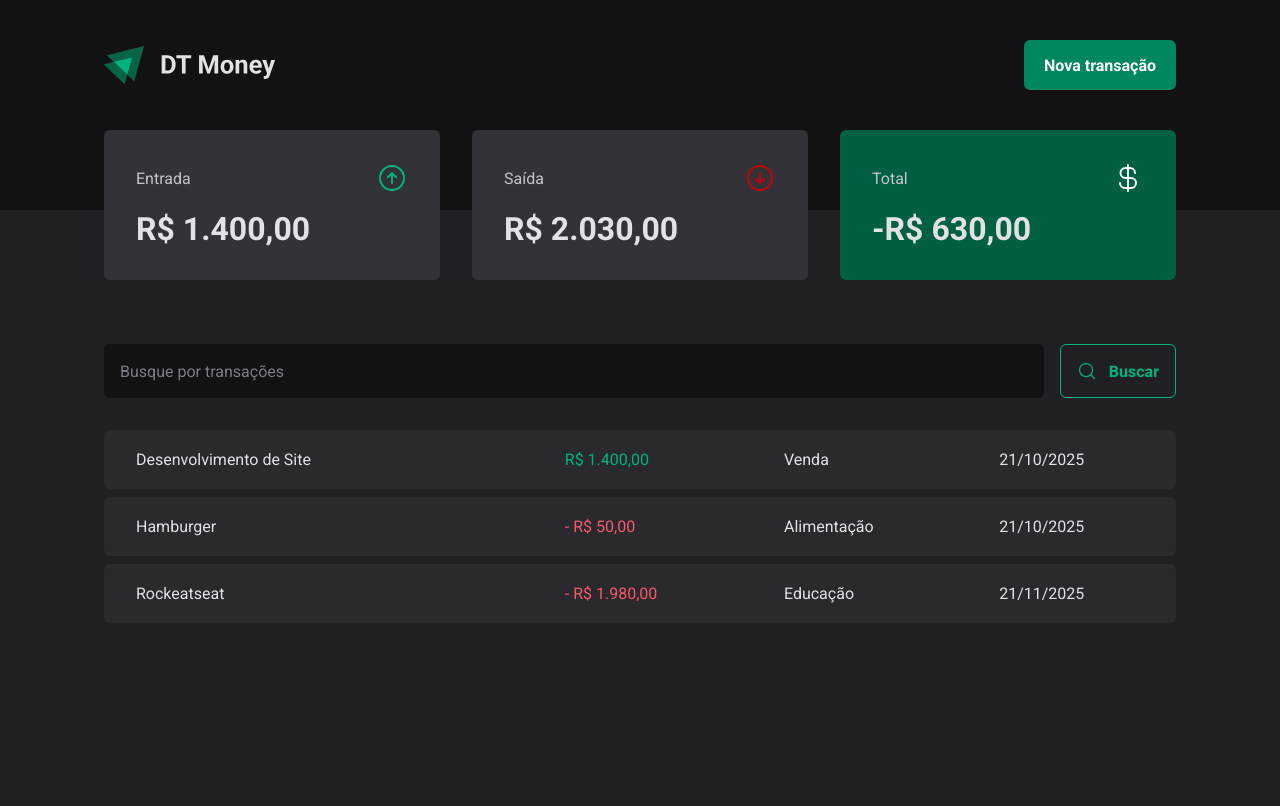
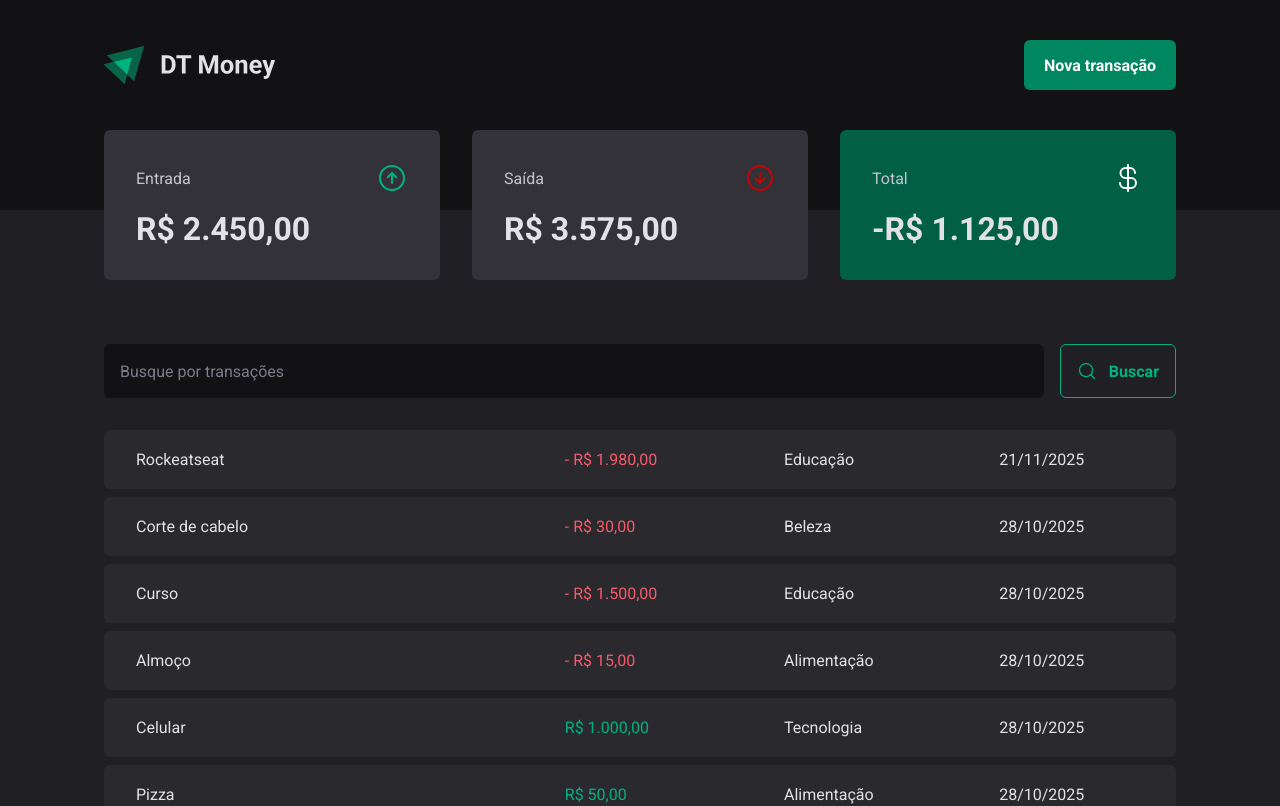
Before and after one commit to HenriqueMart/DT-MONEY, a React (Vite) app: page / in a window 1280 px wide. Shown: the top 806 px of the page. Built offline with nearby package versions, Linux system fonts and the light colour scheme; data requests are answered from the project's data file.

Commit message:
Feat: add API RESTULL Post with json-server and setting eslint

```diff
--- a/package.json
+++ b/package.json
@@ -7,7 +7,8 @@
     "dev": "vite",
     "dev:server": "json-server server.json -w",
     "build": "tsc -b && vite build",
-    "lint": "eslint .",
+    "lint": "npx eslint src --ext .ts,.tsx",
+    "lint:fix": "npx eslint src --ext .ts .tsx --fix",
     "preview": "vite preview"
   },
   "dependencies": {
@@ -24,12 +25,13 @@
   },
   "devDependencies": {
     "@eslint/js": "^9.36.0",
+    "@rocketseat/eslint-config": "^2.2.2",
     "@types/node": "^24.6.0",
     "@types/react": "^19.1.16",
     "@types/react-dom": "^19.1.9",
     "@types/styled-components": "^5.1.34",
     "@vitejs/plugin-react": "^5.0.4",
-    "eslint": "^9.36.0",
+    "eslint": "^9.38.0",
     "eslint-plugin-react-hooks": "^5.2.0",
     "eslint-plugin-react-refresh": "^0.4.22",
     "globals": "^16.4.0",
--- a/server.json
+++ b/server.json
@@ -1,7 +1,7 @@
 {
   "transactions": [
     {
-            "id": 1,
+      "id": "1",
       "description": "Desenvolvimento de Site",
       "type": "income",
       "category": "Venda",
@@ -9,7 +9,7 @@
       "createAt": "2025-10-21T17:44:26.643Z"
     },
     {
-            "id": 2,
+      "id": "2",
       "description": "Hamburger",
       "type": "outcome",
       "category": "Alimentação",
@@ -17,13 +17,52 @@
       "createAt": "2025-10-21T17:00:26.643Z"
     },
     {
-            "id": 3,
+      "id": "3",
       "description": "Rockeatseat",
       "type": "outcome",
       "category": "Educação",
       "price": 1980,
       "createAt": "2025-11-21T17:25:26.643Z"
+    },
+    {
+      "id": "ec7e",
+      "description": "Pizza",
+      "category": "Alimentação",
+      "price": 50,
+      "type": "income",
+      "createAt": "2025-10-28T14:50:33.107Z"
+    },
+    {
+      "id": "d0b7",
+      "description": "Celular",
+      "category": "Tecnologia",
+      "price": 1000,
+      "type": "income",
+      "createAt": "2025-10-28T14:58:48.568Z"
+    },
+    {
+      "id": "db25",
+      "description": "Almoço",
+      "category": "Alimentação",
+      "price": 15,
+      "type": "outcome",
+      "createAt": "2025-10-28T15:19:57.345Z"
+    },
+    {
+      "id": "9512",
+      "description": "Curso",
+      "category": "Educação",
+      "price": 1500,
+      "type": "outcome",
+      "createAt": "2025-10-28T15:33:28.064Z"
+    },
+    {
+      "id": "033a",
+      "description": "Corte de cabelo",
+      "category": "Beleza",
+      "price": 30,
+      "type": "outcome",
+      "createAt": "2025-10-28T15:43:07.437Z"
     }
-
   ]
 }
--- a/src/components/NewTransctionModal/index.tsx
+++ b/src/components/NewTransctionModal/index.tsx
@@ -4,9 +4,11 @@ import { ArrowCircleDown, ArrowCircleUp, X } from 'phosphor-react'
 import * as z from 'zod';
 import { Controller, useForm } from 'react-hook-form';
 import { zodResolver } from '@hookform/resolvers/zod';
+import { useContext } from 'react';
+import { TransactionsContext } from '../../contexts/TransactionsContext';
 
 const newTransactionFormSchema = z.object({
-    descrition: z.string(),
+    description: z.string(),
     price: z.number(),
     category: z.string(),
     type: z.enum(['income', 'outcome'])
@@ -16,11 +18,14 @@ type newTransactionFormInputs = z.infer<typeof newTransactionFormSchema>;
 
 
 export function NewTransactionModal(){
+    const { createTransaction } = useContext(TransactionsContext);
+
     const {
         control,
         handleSubmit,
         register,
-        formState: {isSubmitting}
+        formState: {isSubmitting},
+        reset
     } = useForm<newTransactionFormInputs>({
         resolver: zodResolver(newTransactionFormSchema),
         defaultValues: { //Definindo o valor padrão. Precisa que o componentes tenha o value que tem on onChange
@@ -29,8 +34,19 @@ export function NewTransactionModal(){
     })
 
     async function handleCreateNewTransaction(data: newTransactionFormInputs){
-        await new Promise(resolve => setTimeout(resolve, 2000));
-        console.log(data);
+        const {description,category,price,type} = data;
+
+
+        createTransaction({
+            description,
+            category,
+            price,
+            type
+        });
+
+
+
+        reset();
     }
 
 
@@ -48,7 +64,7 @@ export function NewTransactionModal(){
                         type="text"
                         placeholder="Descrição"
                         required
-                        {...register('descrition')}
+                        {...register('description')}
                         />
                     <input
                         type="number"
--- a/src/components/NewTransctionModal/style.ts
+++ b/src/components/NewTransctionModal/style.ts
@@ -1,7 +1,6 @@
 import styled from "styled-components";
 import * as Dialog from '@radix-ui/react-dialog';
 import { RadioGroup, RadioGroupItem } from "@radix-ui/react-radio-group";
-import { Radio, RadioButton } from "phosphor-react";
 
 export const Overlay = styled(Dialog.Overlay)`
     position: fixed;
--- a/src/contexts/TransactionsContext.tsx
+++ b/src/contexts/TransactionsContext.tsx
@@ -1,6 +1,4 @@
-import { Item } from "@radix-ui/react-radio-group";
-import type { promises } from "dns";
-import { createContext, useEffect, useState, type ReactNode } from "react";
+import {createContext, useEffect, useState, type ReactNode } from "react";
 import { api } from "../lib/axios";
 
 interface Transaction {
@@ -11,16 +9,23 @@ interface Transaction {
     category: string;
     createAt: string;
 }
-
-
-interface TransactionContextType {
-    transactions: Transaction[];
-    fetchTransactions: (query?: string) => Promise<void>;
+interface CreateTransactionInput {
+    description: string;
+    price: number;
+    category: string;
+    type: 'income' | 'outcome';
 }
 
 interface TransactionsProviderProps {
     children: ReactNode;
 }
+
+interface TransactionContextType {
+    transactions: Transaction[];
+    fetchTransactions: (query?: string) => Promise<void>;
+    createTransaction: (data:CreateTransactionInput) => Promise<void>;
+}
+
 
 export const TransactionsContext = createContext({} as TransactionContextType); //Dessa forma não tem necessidade de definir os valores dentro do Context sendo que a próprio atributo estará passando.
 
@@ -36,10 +41,16 @@ export function TransactionsProvider({children}: TransactionsProviderProps){
         //Para ter a forma assíncrona o typescript e React não aceita no useEffect, precisa criar um function para utilizar
 
         async function fetchTransactions(query?: string) {
-           const response = await api.get('/transactions');
+           const response = await api.get('/transactions', {
+            params: {
+                _sort: 'createAt',
+                _order: 'desc',
+            }
+           });
 
             /*const response = await fetch('/transactions'); //Requisição
             const data = await response.json(); //Pega a resposta no formato Json*/
+
 
 
 
@@ -57,10 +68,26 @@ export function TransactionsProvider({children}: TransactionsProviderProps){
                   })
                 : response.data;
 
-            console.log(response);
+
 
             setTransactions(filtered);
 
+        }
+
+        async function createTransaction(data: CreateTransactionInput) {
+            const {description,category,price,type} = data;
+
+
+            const response = await api.post('transactions', {
+                description,
+                category,
+                price,
+                type,
+                createAt: new Date()
+
+            })
+
+            setTransactions(state => [response.data, ...state]);
         }
 
         useEffect(() => { //chamada 1 vez
@@ -70,7 +97,8 @@ export function TransactionsProvider({children}: TransactionsProviderProps){
     return(
         <TransactionsContext.Provider value={{
             transactions,
-            fetchTransactions
+            fetchTransactions,
+            createTransaction
             }}>
             {children}
         </TransactionsContext.Provider>
--- /dev/null
+++ b/src/eslintrc.json
@@ -0,0 +1,3 @@
+{
+    "extends": "@rocketseat/eslint-config/react"
+}
```
Also changed, not shown: src/@types/styled.d.ts (+5 -3 lines), 1 other file (tests, documents, lock files or other folders). Lines whose indentation alone changed are shown as unchanged.
